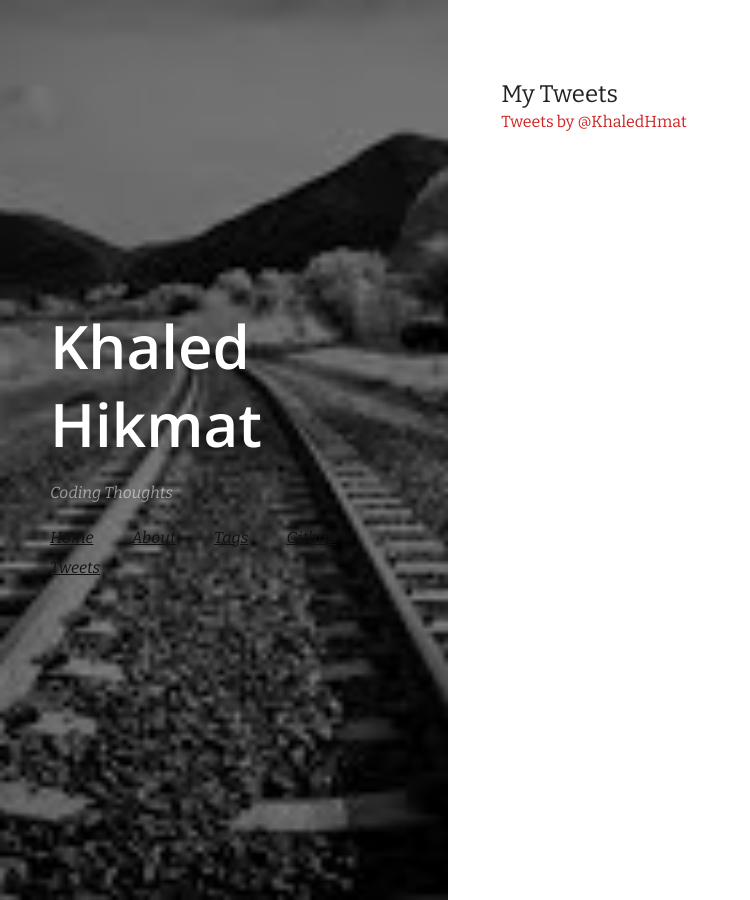
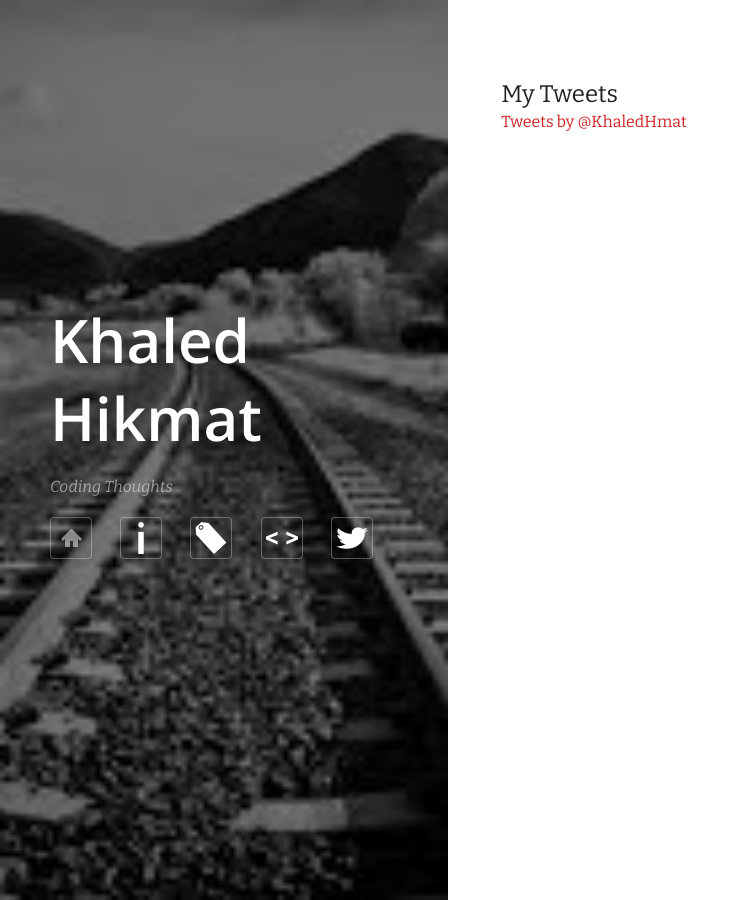
Before and after one commit to khaledhikmat/khaledhikmat.github.io, a Jekyll site: the page built from tweets.html, in a window 1280 px wide. Shown: the whole page, without its empty margins (0-750 px from the left). Built offline with Jekyll 4.4.1, drawn with Linux system fonts in a browser that asks for light colours; nearby versions of some CDN libraries; comment, search, counter and statistics services are not loaded.

Commit message:
Major change to use simpler theme and reduced complexity

```diff
--- a/_includes/default_side_header.html
+++ b/_includes/default_side_header.html
@@ -11,27 +11,27 @@
     <ul class="meta">
       <li>
         <span>
-        <a href="{{ site.baseurl }}/index.html">Home</a>
+        <a href="{{ site.baseurl }}/" class="default_home_button"></a>
         </span>
       </li>
       <li>
         <span>
-        <a href="{{ site.baseurl }}/about.html">About</a>
+        <a href="{{ site.baseurl }}/about.html" class="default_about_button"></a>
         </span>
       </li>
       <li>
         <span>
-        <a href="{{ site.baseurl }}/tags.html">Tags</a>
+        <a href="{{ site.baseurl }}/tags.html" class="default_tags_button"></a>
         </span>
       </li>
       <li>
         <span>
-        <a href="{{ site.baseurl }}/github.html">Github</a>
+        <a href="{{ site.baseurl }}/github.html" class="default_github_button"></a>
         </span>
       </li>
       <li>
         <span>
-        <a href="{{ site.baseurl }}/tweets.html">Tweets</a>
+        <a href="{{ site.baseurl }}/tweets.html" class="default_tweets_button"></a>
         </span>
       </li>
     </ul>
--- a/css/main.css
+++ b/css/main.css
@@ -201,6 +201,161 @@ header .home_button:hover {
   -webkit-transition: background 300ms linear;
 }
 
+header .default_home_button {
+  top: 10px;
+  left: 10px;
+  display: block;
+  width: 21px;
+  height: 18px;
+  border-radius: 4px;
+  border: 1px solid rgba(255, 255, 255, 0.3);
+  line-height: 40px;
+  font-size: 14px;
+  color: rgba(255, 255, 255, 0.5);
+  text-decoration: none;
+  text-align: center;
+  background-image: url(../images/icon_home.png);
+  background-position: center;
+  background-repeat: no-repeat;
+  padding: 20px;
+  transition: background 300ms linear;
+  -webkit-transition: background 300ms linear;
+}
+
+header .default_home_button:hover {
+  background: #fff;
+  background-image: url(../images/icon_home_hover2.png);
+  background-position: center;
+  background-repeat: no-repeat;
+  color: #ce2323;
+  transition: background 300ms linear;
+  -webkit-transition: background 300ms linear;
+}
+
+header .default_about_button {
+  top: 10px;
+  left: 10px;
+  display: block;
+  width: 21px;
+  height: 18px;
+  border-radius: 4px;
+  border: 1px solid rgba(255, 255, 255, 0.3);
+  line-height: 40px;
+  font-size: 14px;
+  color: rgba(255, 255, 255, 0.5);
+  text-decoration: none;
+  text-align: center;
+  background-image: url(../images/icon_about.png);
+  background-position: center;
+  background-repeat: no-repeat;
+  padding: 20px;
+  transition: background 300ms linear;
+  -webkit-transition: background 300ms linear;
+}
+
+header .default_about_button:hover {
+  background: #fff;
+  background-image: url(../images/icon_about_hover.png);
+  background-position: center;
+  background-repeat: no-repeat;
+  color: #ce2323;
+  transition: background 300ms linear;
+  -webkit-transition: background 300ms linear;
+}
+
+header .default_tags_button {
+  top: 10px;
+  left: 10px;
+  display: block;
+  width: 21px;
+  height: 18px;
+  border-radius: 4px;
+  border: 1px solid rgba(255, 255, 255, 0.3);
+  line-height: 40px;
+  font-size: 14px;
+  color: rgba(255, 255, 255, 0.5);
+  text-decoration: none;
+  text-align: center;
+  background-image: url(../images/icon_tags.png);
+  background-position: center;
+  background-repeat: no-repeat;
+  padding: 20px;
+  transition: background 300ms linear;
+  -webkit-transition: background 300ms linear;
+}
+
+header .default_tags_button:hover {
+  background: #fff;
+  background-image: url(../images/icon_tags_hover.png);
+  background-position: center;
+  background-repeat: no-repeat;
+  color: #ce2323;
+  transition: background 300ms linear;
+  -webkit-transition: background 300ms linear;
+}
+
+header .default_github_button {
+  top: 10px;
+  left: 10px;
+  display: block;
+  width: 21px;
+  height: 18px;
+  border-radius: 4px;
+  border: 1px solid rgba(255, 255, 255, 0.3);
+  line-height: 40px;
+  font-size: 14px;
+  color: rgba(255, 255, 255, 0.5);
+  text-decoration: none;
+  text-align: center;
+  background-image: url(../images/icon_github.png);
+  background-position: center;
+  background-repeat: no-repeat;
+  padding: 20px;
+  transition: background 300ms linear;
+  -webkit-transition: background 300ms linear;
+}
+
+header .default_github_button:hover {
+  background: #fff;
+  background-image: url(../images/icon_github_hover.png);
+  background-position: center;
+  background-repeat: no-repeat;
+  color: #ce2323;
+  transition: background 300ms linear;
+  -webkit-transition: background 300ms linear;
+}
+
+header .default_tweets_button {
+  top: 10px;
+  left: 10px;
+  display: block;
+  width: 21px;
+  height: 18px;
+  border-radius: 4px;
+  border: 1px solid rgba(255, 255, 255, 0.3);
+  line-height: 40px;
+  font-size: 14px;
+  color: rgba(255, 255, 255, 0.5);
+  text-decoration: none;
+  text-align: center;
+  background-image: url(../images/icon_tweets.png);
+  background-position: center;
+  background-repeat: no-repeat;
+  padding: 20px;
+  transition: background 300ms linear;
+  -webkit-transition: background 300ms linear;
+}
+
+header .default_tweets_button:hover {
+  background: #fff;
+  background-image: url(../images/icon_tweets_hover.png);
+  background-position: center;
+  background-repeat: no-repeat;
+  color: #ce2323;
+  transition: background 300ms linear;
+  -webkit-transition: background 300ms linear;
+}
+
 header ul.meta {
   margin-top: 45px;
   margin-bottom: 10px;
```
Also changed, not shown: images/bg.jpg (deleted), images/dot-paper.gif (deleted), images/icon_about.png (added), images/icon_about_hover.png (added), images/icon_github.png (added), images/icon_github_hover.png (added), images/icon_home_hover2.png (added), images/icon_tags.png (added), images/icon_tags_hover.png (added), images/icon_tweets.png (added), images/icon_tweets_hover.png (added), images/paper.gif (deleted).
